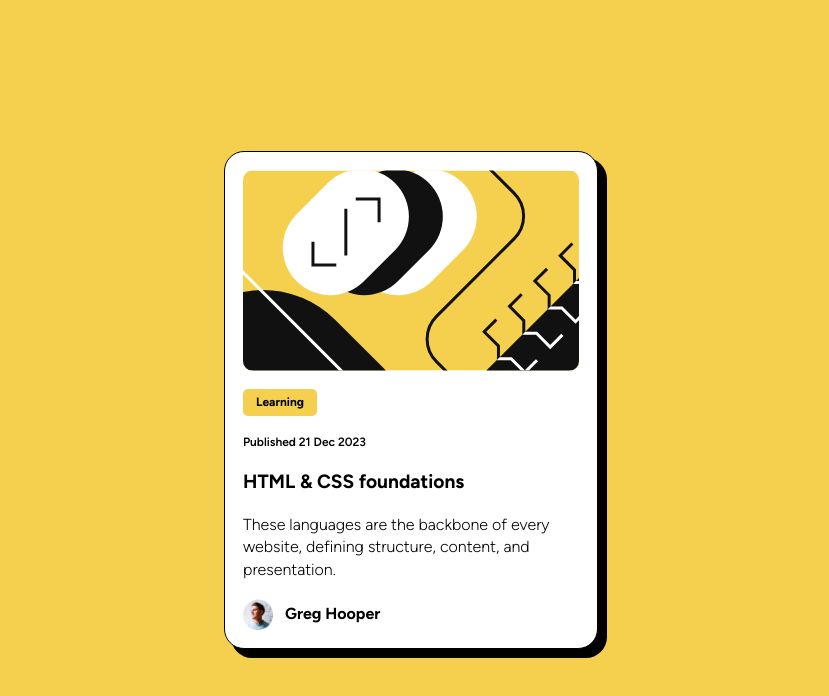
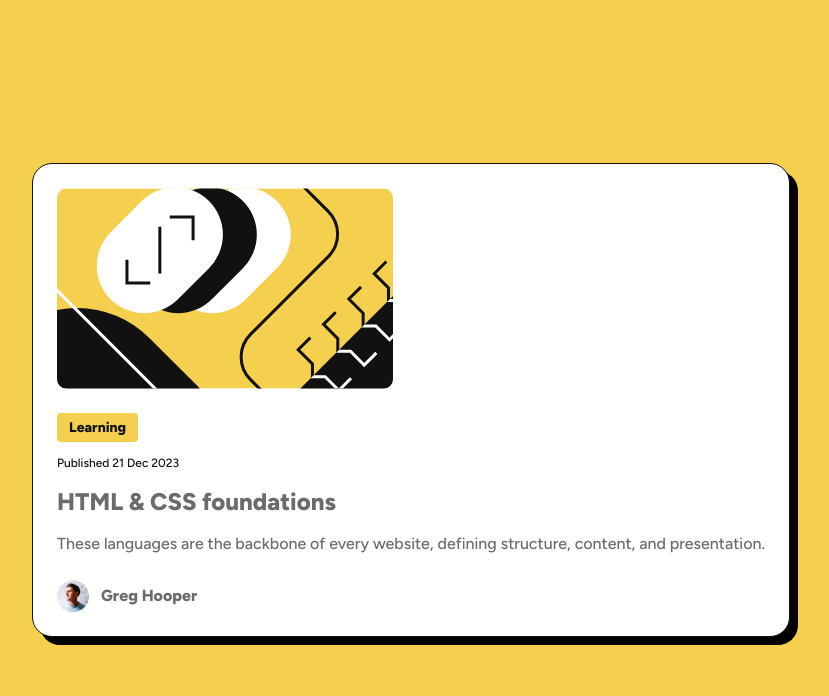
Before and after one commit to wonddark/fm_blog-preview-card, a plain HTML site: page index.html in a window 1280 px wide. Shown: the whole page, without its empty margins (229-1058 px from the left). Drawn offline with Linux system fonts and the light colour scheme.

Commit message:
Third iteration result, with Figma comparison

```diff
--- a/index.html
+++ b/index.html
@@ -4,12 +4,18 @@
     <meta charset="UTF-8">
     <meta name="viewport" content="width=device-width, initial-scale=1.0">
     <link rel="icon" type="image/png" sizes="32x32"
-          href="./assets/images/favicon-32x32.png">
+          href="./assets/images/favicon-32x32.png"><link rel="preconnect" href="https://fonts.googleapis.com">
+    <link rel="preconnect" href="https://fonts.gstatic.com" crossorigin>
+    <link href="https://fonts.googleapis.com/css2?family=Figtree:wght@500&display=swap" rel="stylesheet">
+    <link href="https://fonts.googleapis.com/css2?family=Figtree:wght@800&display=swap" rel="stylesheet">
     <title>Frontend Mentor | Blog preview card</title>
     <style>
-        @font-face {
-            font-family: Figtree;
-            src: url('./assets/fonts/Figtree-VariableFont_wght.ttf') format('truetype');
+        :root {
+            --yellow: hsl(47, 88%, 63%);
+            --white: hsl(0, 0%, 100%);
+            --gray-500: hsl(0, 0%, 42%);
+            --gray-950: hsl(0, 0%, 7%);
+            --text-base: clamp(14px, 2vw, 16px);
         }
 
         * {
@@ -19,16 +25,19 @@
         }
 
         body {
-            background-color: #f5cf4e;
+            background-color: var(--yellow);
             font-family: Figtree, sans-serif;
-            font-size: 16px;
-            line-height: 1.4;
+            font-size: var(--text-base);
+            font-weight: 500;
+            line-height: 1.5;
+            color: var(--gray-500);
         }
 
         main {
             display: grid;
             place-items: center;
             height: 100vh;
+            margin-inline: 24px;
         }
 
         a {
@@ -39,19 +48,18 @@
         }
 
         a:hover {
-            color:#f5cf4e;
+            color: var(--yellow);
         }
 
         .card {
-            background-color: #ffffff;
-            border: 1px solid black;
+            background-color: var(--white);
+            border: 1px solid var(--gray-950);
             border-radius: 20px;
-            box-shadow: 8px 8px 0 1px black;
-            padding: 18px;
-            width: min-content;
+            box-shadow: 8px 8px 0 0 black;
+            padding: 24px;
             display: flex;
             flex-direction: column;
-            gap: 18px;
+            gap: 24px;
         }
 
         img {
@@ -59,42 +67,47 @@
         }
 
         .card > img {
-            width: auto;
+            width: 100%;
+            max-width: 336px;
             border-radius: 10px;
         }
 
+        .card__content {
+            display: flex;
+            flex-direction: column;
+            gap: 12px;
+        }
+
         .category {
-            background-color: #f5cf4e;
-            font-weight: 700;
-            padding: 5px 13px;
-            font-size: 12px;
+            background-color: var(--yellow);
+            font-weight: 800;
+            font-size: clamp(12px, 2vw, 14px);
+            color: var(--gray-950);
+            padding: 4px 12px;
             width: fit-content;
-            border-radius: 5px;
+            border-radius: 4px;
         }
 
         .pub-date {
             font-size: 12px;
-            font-weight: 600;
+            color: var(--gray-950);
         }
 
         h1 {
-            font-size: 1.2rem;
-            font-weight: 700;
-        }
-
-        p {
-            font-weight: 300;
+            font-size: clamp(20px, 5vw + 1rem, 24px);
+            font-weight: 800;
+            line-height: 1.5;
         }
 
         .author {
             display: flex;
             align-items: center;
             gap: 12px;
-            font-weight: 700;
+            font-weight: 800;
         }
 
         .author > img {
-            width: 30px;
+            width: 32px;
         }
     </style>
 </head>
@@ -103,11 +116,13 @@
     <div class="card">
         <img src="./assets/images/illustration-article.svg"
              alt="blog-thumbnail">
+        <div class="card__content">
         <span class="category">Learning</span>
         <span class="pub-date">Published 21 Dec 2023</span>
         <h1><a href="#">HTML & CSS foundations</a></h1>
         <p>These languages are the backbone of every website, defining
             structure, content, and presentation.</p>
+        </div>
         <div class="author">
             <img src="./assets/images/image-avatar.webp" alt="author-avatar">
             <span>Greg Hooper</span>
```
